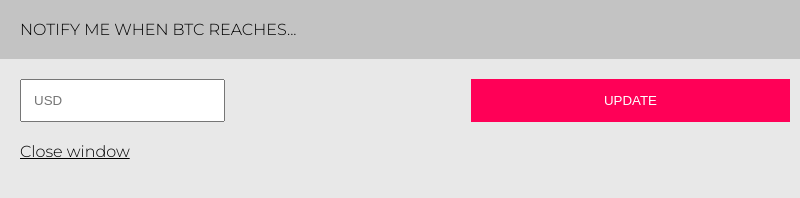
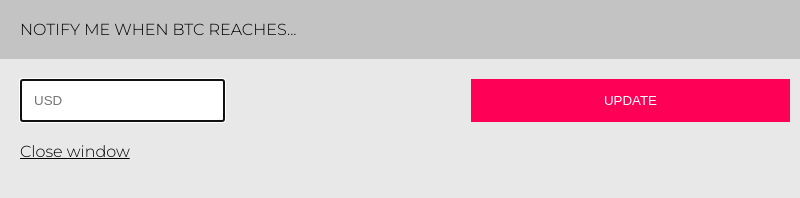
Before and after one commit to elinhart/crypto-app, an Electron app: page src/add.html in a window 800 px wide. Shown: the top 198 px of the page. Drawn offline with Linux system fonts and the light colour scheme.

Commit message:
add autofocus  to  notify me window

```diff
--- a/src/add.html
+++ b/src/add.html
@@ -14,7 +14,7 @@
     <p class="notify">Notify me when BTC reaches...</p>
     <div class="row2">
         <div>
-            <input id="notifyVal" placeholder="USD">
+            <input id="notifyVal" placeholder="USD" autofocus>
         </div>
         <button id="updateBtn">Update</button>
     </div>
```
